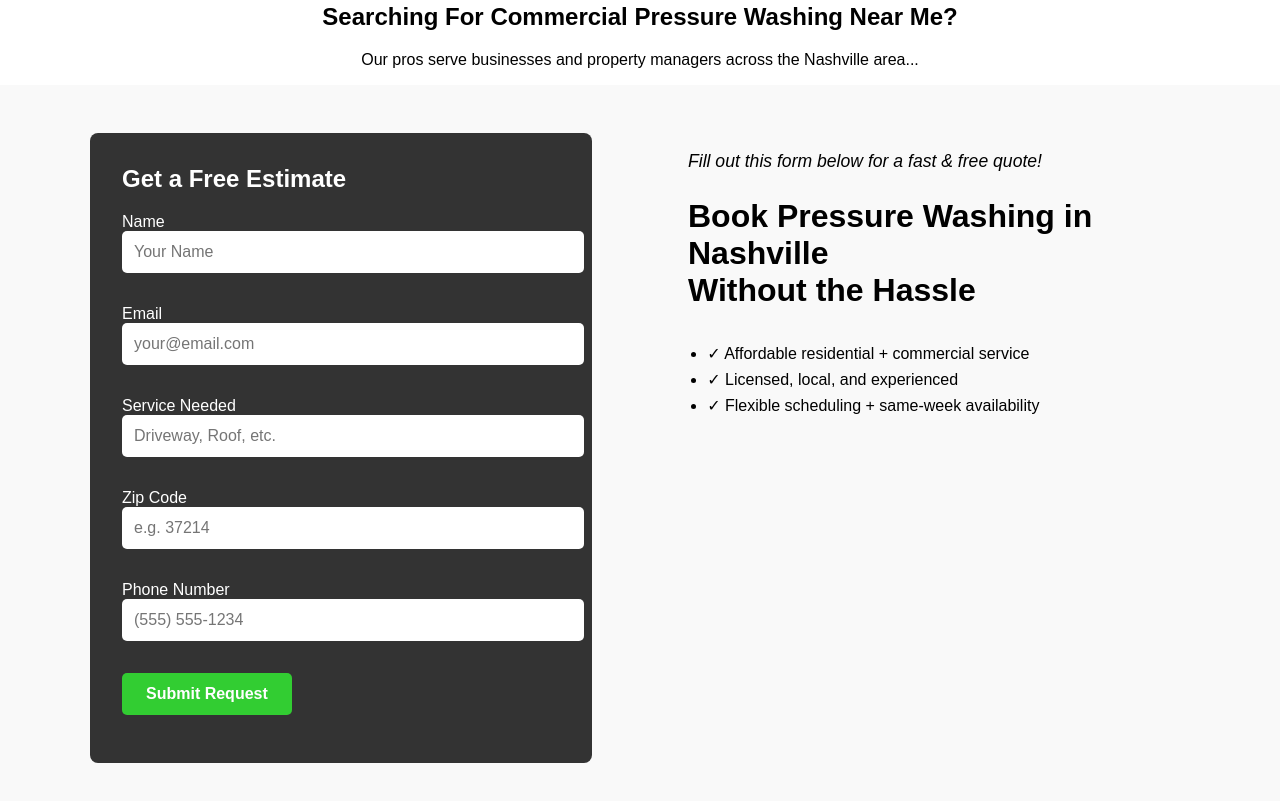
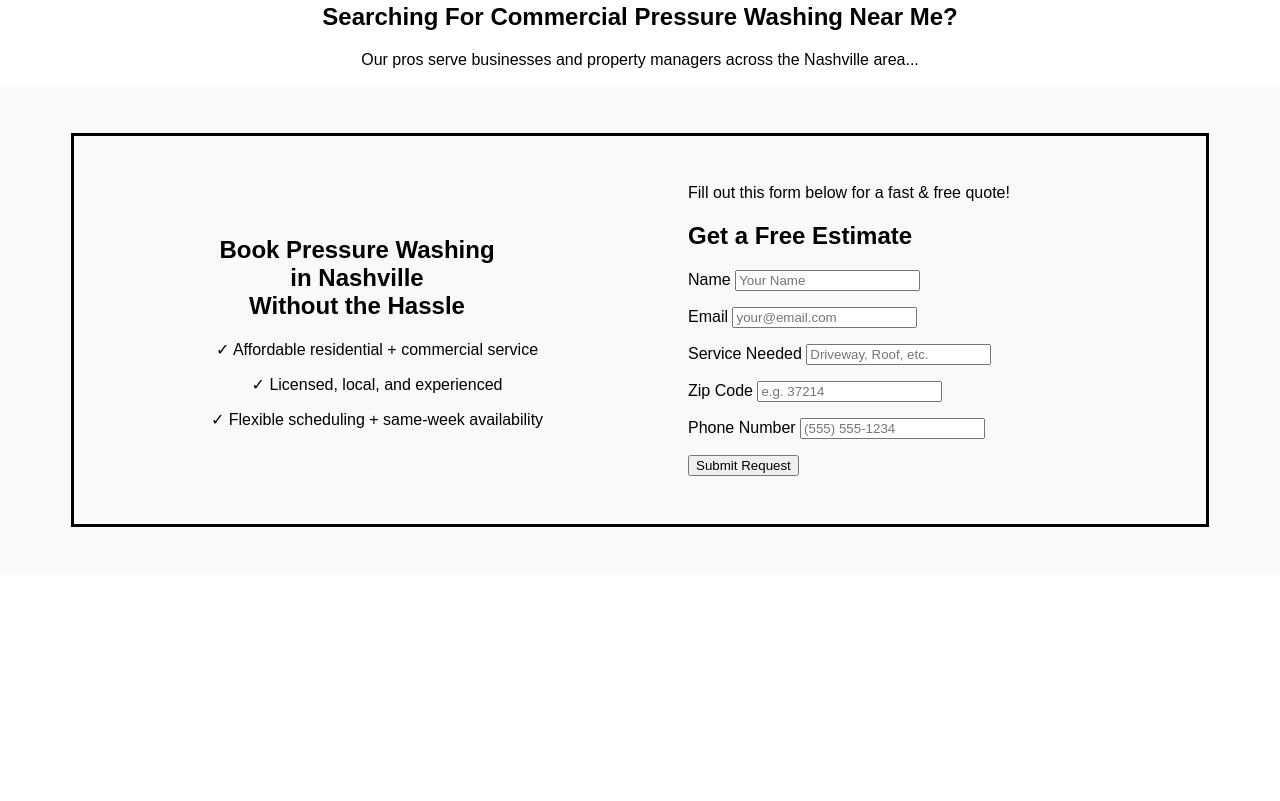
Before and after one commit to jsfentress/nashville-site, an Eleventy site: page src/index.md in a window 1280 px wide. Shown: the part 573-1374 px from the top of the page. After the commit the page ends 1148 px from the top, so only its background shows below. Built offline with nearby package versions, Linux system fonts and the light colour scheme; Eleventy itself is replaced by a stand-in of ours; files that its build step writes are made by us from their sources.

Commit message:
Form Box 2

```diff
--- a/src/_includes/layout.njk
+++ b/src/_includes/layout.njk
@@ -19,7 +19,7 @@
       padding: 0.75em;
       text-align: center;
       font-size: 1.25rem;
-      font-weight: bold;
+      font-weight: bold, underline;
       z-index: 9999;
       box-shadow: 0 1px 4px rgba(0,0,0,0.1);
     }
--- a/src/index.md
+++ b/src/index.md
@@ -20,7 +20,20 @@ hero_cta_link: "/quote/"
 
 <section class="quote-split">
   <div class="quote-container">
+
+    <!-- 🧠 Text Block Comes First (LEFT) -->
+    <div class="quote-message">
+      <h2 class="quote-headline">Book Pressure Washing <br> in Nashville<br> Without the Hassle</h2>
+      <ul>
+        <p>✓ Affordable residential + commercial service</p>
+        <p>✓ Licensed, local, and experienced</p>
+        <p>✓ Flexible scheduling + same-week availability</p>
+      </ul>
+    </div>
+
+    <!-- ✍️ Form Block Second (RIGHT) -->
     <div class="quote-form">
+    <p class="quote-intro">Fill out this form below for a fast & free quote!</p>
       <form action="https://formspree.io/f/mnqkwkyq" method="POST">
         <h2>Get a Free Estimate</h2>
 
@@ -43,14 +56,5 @@ hero_cta_link: "/quote/"
       </form>
     </div>
 
-    <div class="quote-message">
-      <p class="quote-intro">Fill out this form below for a fast & free quote!</p>
-      <h2 class="quote-headline">Book Pressure Washing in Nashville<br> Without the Hassle</h2>
-      <ul>
-        <li>✓ Affordable residential + commercial service</li>
-        <li>✓ Licensed, local, and experienced</li>
-        <li>✓ Flexible scheduling + same-week availability</li>
-      </ul>
-    </div>
   </div>
 </section>
--- a/src/styles.css
+++ b/src/styles.css
@@ -1,3 +1,4 @@
+/* ---------------- HERO SECTION ---------------- */
 .hero {
     background-image: url('/Images/home-hero.jpg');
     background-size: cover;
@@ -22,72 +23,63 @@
     border-radius: 30px;
     text-decoration: none;
   }
+
+  /* ---------------- CONTENT SECTION ---------------- */
   .content {
     text-align: center;
   }
+
+  /* ---------------- QUOTE FORM SPLIT SECTION ---------------- */
   .quote-split {
     padding: 3em 1em;
     background: #f9f9f9;
   }
 
   .quote-container {
+    display: flex;
+    flex-direction: row;
+    flex-wrap: nowrap;
+    align-items: center;
+    justify-content: space-between;
+    gap: 2em;
     max-width: 1100px;
     margin: 0 auto;
-  display: flex;
-  flex-wrap: wrap;
-  gap: 2em;
+    padding: 2em 1em;
+    border-style: solid;
+  }
+  .quote-message{
+    text-align: center;
+  }
+  .quote-form{
+    : center;
+  }
+  .quote-message, .quote-form {
+    width: 48%;
+    max-width: 48%;
+    min-width: 0;
   }
 
-.quote-form, .quote-message {
-  flex: 1 1 45%;
-  min-width: 300px;
+  @media (max-width: 768px) {
+    .quote-container {
+      flex-direction: column;
+      align-items: center;
+    }
+
+
+        .quote-form {
+          width: 100%;
+          max-width: 500px;  /* 👈 limits width */
+          margin: 0 auto;    /* 👈 ensures it's centered */
         }
 
         .quote-form form {
-  background: #333;
-  padding: 2em;
-  border-radius: 8px;
-  color: white;
+          text-align: left; /* 👈 keeps form fields left-aligned */
+        }
       }
 
-.quote-form h2 {
-  margin-top: 0;
-  font-size: 1.5rem;
+    .quote-message,
+    .quote-form {
+      width: 100%;
+      max-width: 100%;
     }
-
-.quote-form input {
-  width: 100%;
-  padding: 0.75em;
-  margin-bottom: 1em;
-  border: none;
-  border-radius: 5px;
-  font-size: 1rem;
   }
-
-.quote-form button {
-  background: limegreen;
-  color: white;
-  padding: 0.75em 1.5em;
-  font-size: 1rem;
-  border: none;
-  border-radius: 5px;
-  font-weight: bold;
-  cursor: pointer;
-}
-
-.quote-intro {
-  font-style: italic;
-  font-size: 1.1rem;
-  margin-bottom: 1em;
-}
-
-.quote-headline {
-  font-size: 2rem;
-  font-weight: bold;
-  margin-bottom: 1em;
-}
-
-.quote-message ul {
-  padding-left: 1.2em;
-  line-height: 1.6;
-}
```
Also changed, not shown: 9 other files. Lines whose indentation alone changed are shown as unchanged.
